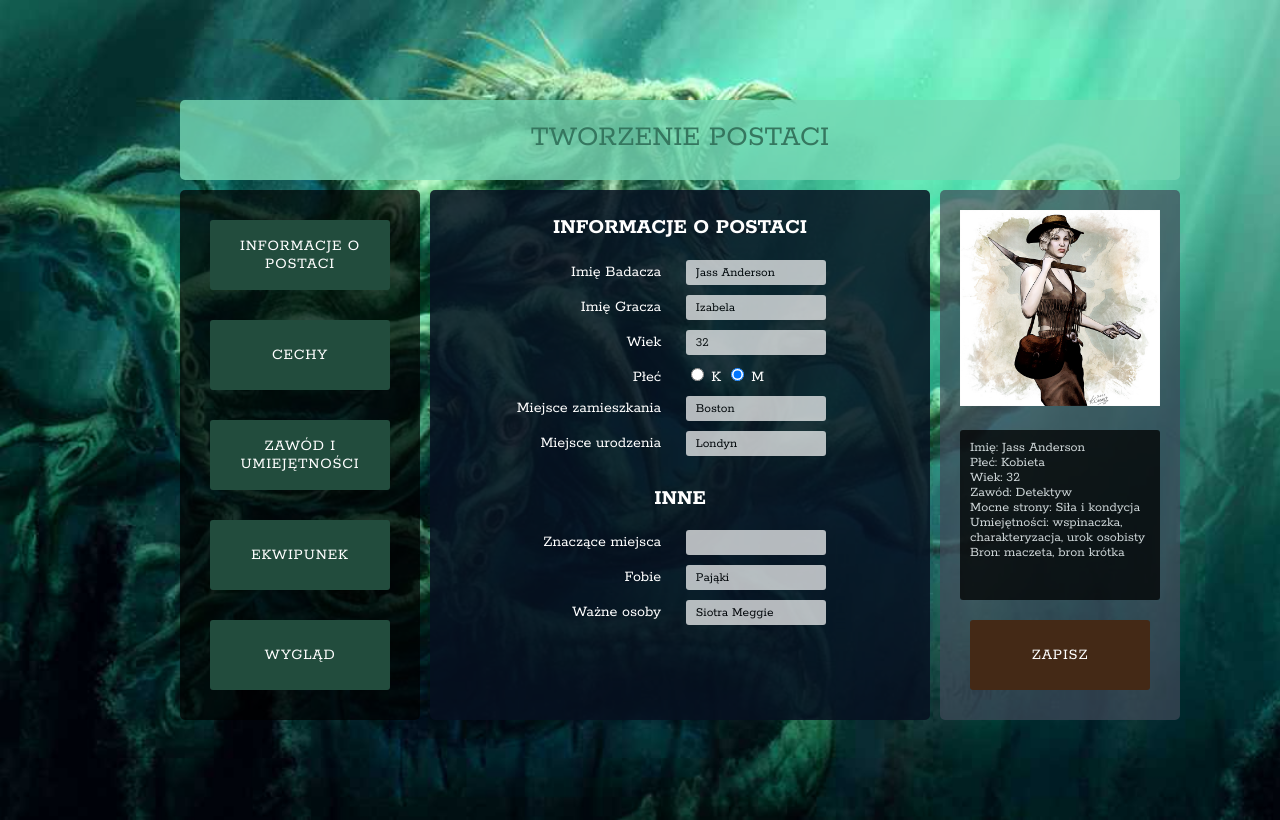
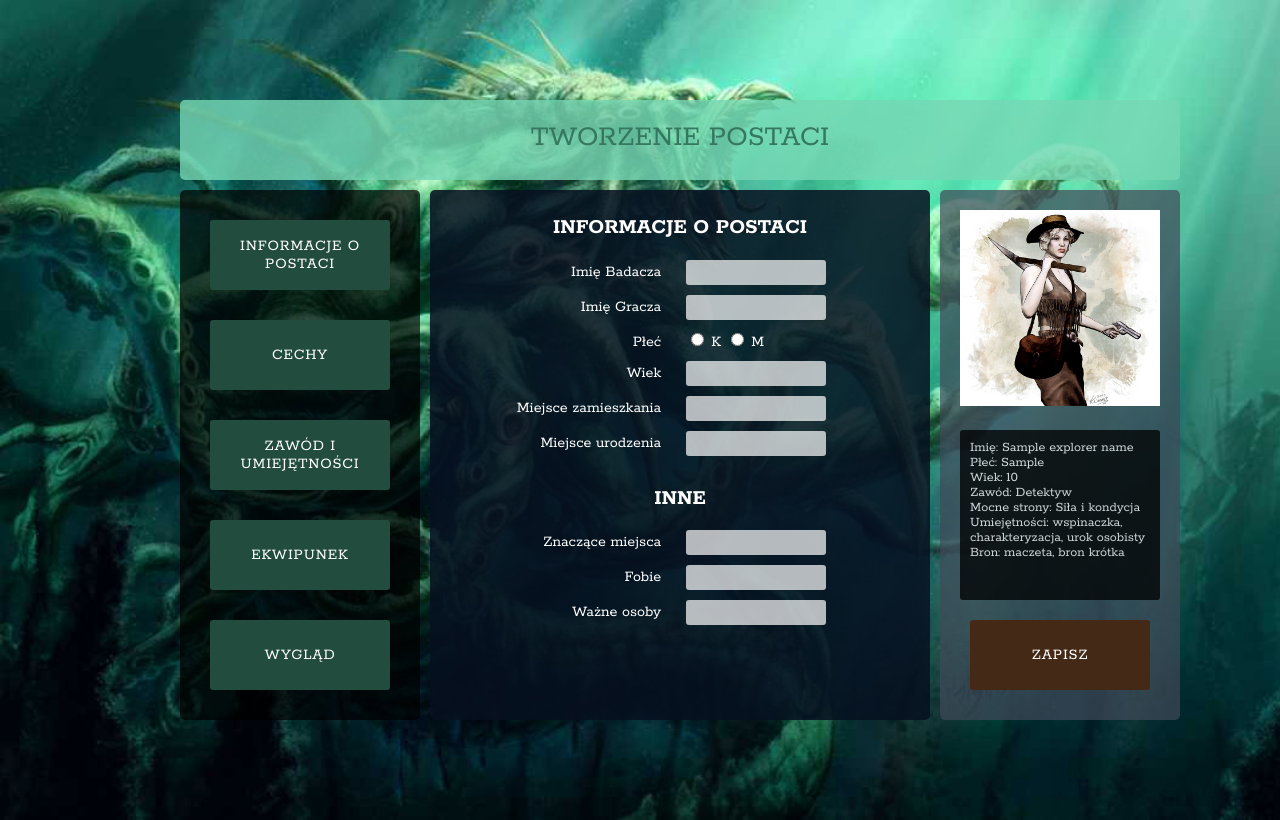
Before and after one commit to nightlinx/Single-page-App, a Python web app: template templates/index.html in a window 1280 px wide. Run offline with Jinja, Linux system fonts and the light colour scheme; the template is opened without the code that fills it: most values are stand-ins (such as "Sample title", 1, 10 or a date in 2020); some libraries are stand-ins or nearby versions.

Commit message:
V-model for main information about character

```diff
--- a/templates/index.html
+++ b/templates/index.html
@@ -33,50 +33,50 @@
           <form>
             <div class="label"> Imię Badacza </div>
             <div class="input">
-              <input type="text" name="character-name" value="Jass Anderson">
+              <input type="text" v-model="explorerName">
             </div>
 
             <div class="label"> Imię Gracza </div>
             <div class="input">
-              <input type="text" name="name" value="Izabela">
+              <input type="text" v-model="gamerName">
+            </div>
+
+            <div class="label"> Płeć </div>
+            <div class="input">
+              <input type="radio" v-model="explorerSex" value="Kobieta"> K
+              <input type="radio" v-model="explorerSex" value="Mężczyzna" checked> M<br>
             </div>
 
             <div class="label"> Wiek </div>
             <div class="input">
-              <input type="number" name="age" value="32" min="10" max="100">
-            </div>
-
-            <div class="label"> Płeć </div>
-            <div class="input">
-              <input type="radio" name="gender" value="female"> K
-              <input type="radio" name="gender" value="male" checked> M<br>
+              <input type="number" v-model="explorerAge" min="10" max="100">
             </div>
 
             <div class="label"> Miejsce zamieszkania </div>
             <div class="input">
-              <input type="text" name="liveplace" value="Boston">
+              <input type="text" v-model="explorerCity">
             </div>
 
             <div class="label"> Miejsce urodzenia </div>
             <div class="input">
-              <input type="text" name="bornplace" value="Londyn">
+              <input type="text" v-model="explorerBirthCity">
             </div>
           </form>
           <h1>Inne </h1>
           <form>
             <div class="label"> Znaczące miejsca </div>
             <div class="input">
-              <input type="text" name="imp-places">
+              <input type="text" v-model="importantPlace">
             </div>
 
             <div class="label"> Fobie </div>
             <div class="input">
-              <input type="text" name="phobia" value="Pająki">
+              <input type="text" v-model="phobia">
             </div>
 
             <div class="label"> Ważne osoby </div>
             <div class="input">
-              <input type="text" name="imp-person" value="Siotra Meggie">
+              <input type="text" v-model="importantPeople">
             </div>
           </form>
         </div>
@@ -402,9 +402,9 @@
           <img src="../static/img/postac.jpg"></img>
         </div>
         <div id="summarise">
-          <p>Imię: Jass Anderson <br>
-            Płeć: Kobieta <br>
-            Wiek: 32 <br>
+          <p>Imię: {{explorerName}}<br>
+            Płeć: {{explorerSex}} <br>
+            Wiek: {{explorerAge}} <br>
             Zawód: Detektyw <br>
             Mocne strony: Siła i kondycja <br>
             Umiejętności: wspinaczka, charakteryzacja, urok osobisty <br>
@@ -415,6 +415,10 @@
     </div>
   </div>
   <script>
+
+    // ------------ COMPONENTS ---------------
+    //  NAJPIERW DEKLARUJ KOMPONENT, POTEM DOPIERO NEW VUE !!
+
     //
     // Vue.component('buttons', {
     //   props: ['title'],
@@ -424,6 +428,15 @@
   	new Vue({
   		el: '#content',
   		data: {
+        explorerName: '',
+        gamerName: '',
+        explorerAge: '',
+        explorerSex: '',
+        explorerCity: '',
+        explorerBirthCity: '',
+        importantPlace: '',
+        phobia: '',
+        importantPeople: '',
   			info: true,
         attribute: false,
         pages: [true, false, false, false, false],
@@ -477,9 +490,6 @@
       },
     });
 
-  // ------------ COMPONENTS ---------------
-  //  NAJPIERW DEKLARUJ KOMPONENT, POTEM DOPIERO NEW VEU !!
-
 
   </script>
 </body>
```
